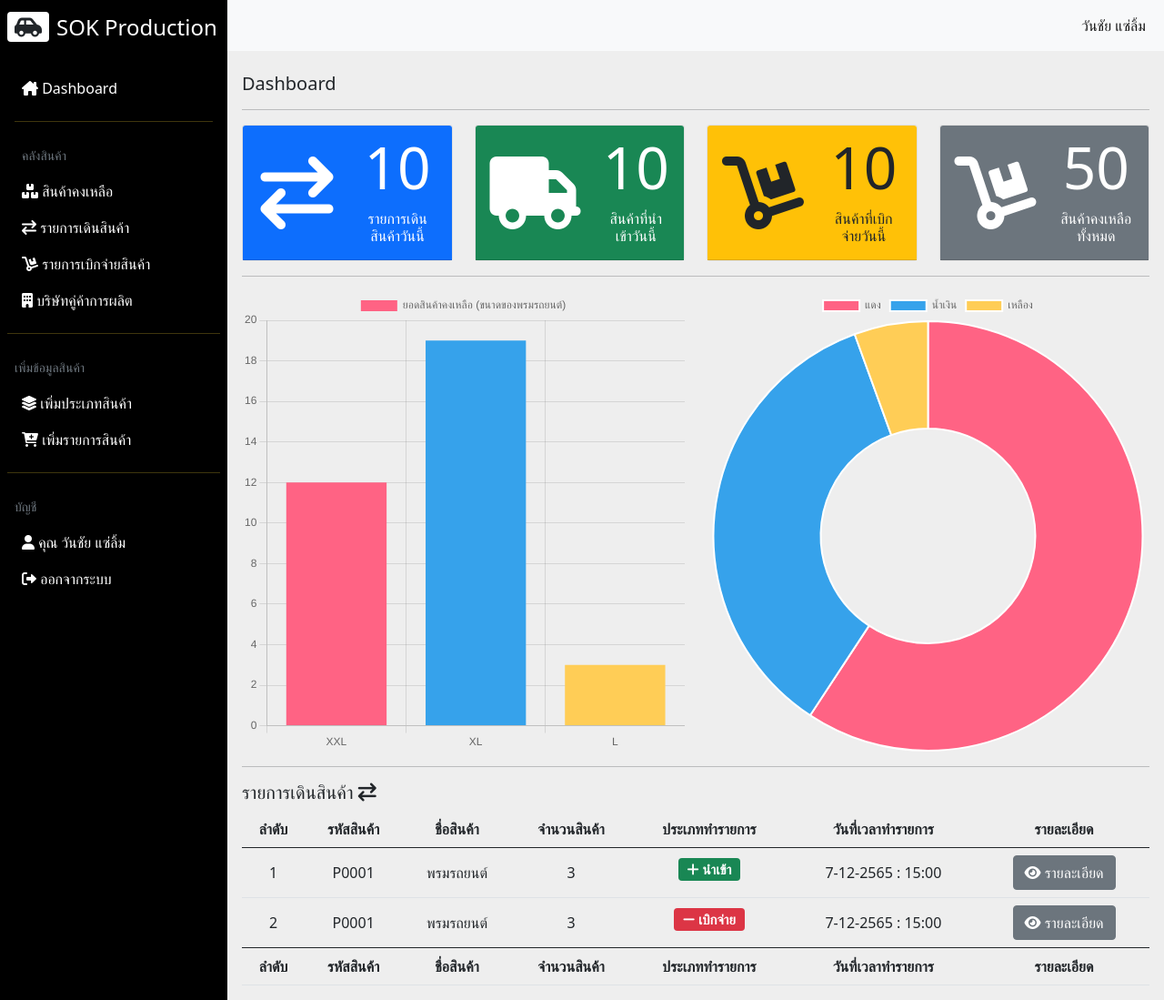
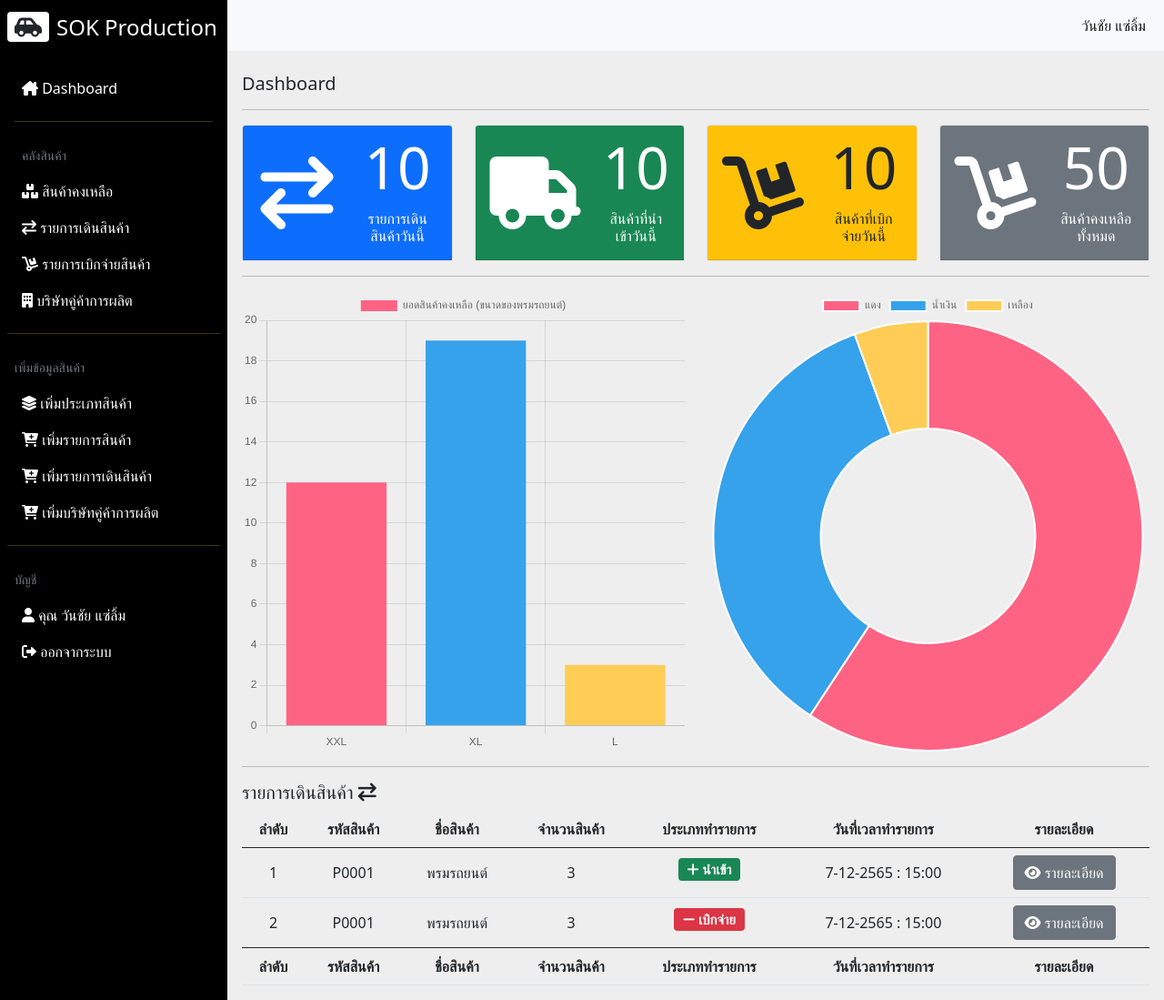
Before and after one commit to seayprem/sok, a PHP site: page /index.php in a window 1280 px wide. Shown: the whole page at 91% size. Run offline with PHP 8.4, Linux system fonts and the light colour scheme; a user stored in the database is signed in.

Commit message:
before play game

```diff
--- a/includes/menuNavbar.inc.php
+++ b/includes/menuNavbar.inc.php
@@ -43,6 +43,10 @@ if($_SESSION['emp_level'] == 1) {
         <li class=""><a href="addCategory.php" class="text-decoration-none px-3 py-2 d-block"><i class="fa-solid fa-layer-group"></i> เพิ่มประเภทสินค้า</a>
         </li>
         <li class=""><a href="addProduct.php" class="text-decoration-none px-3 py-2 d-block"><i class="fa-solid fa-cart-plus"></i> เพิ่มรายการสินค้า</a>
+        </li>
+        <li class=""><a href="#" class="text-decoration-none px-3 py-2 d-block"><i class="fa-solid fa-cart-plus"></i> เพิ่มรายการเดินสินค้า</a>
+        </li>
+        <li class=""><a href="#" class="text-decoration-none px-3 py-2 d-block"><i class="fa-solid fa-cart-plus"></i> เพิ่มบริษัทคู่ค้าการผลิต</a>
         </li>
       </ul>
       <hr class="h-color mx-2">
```
